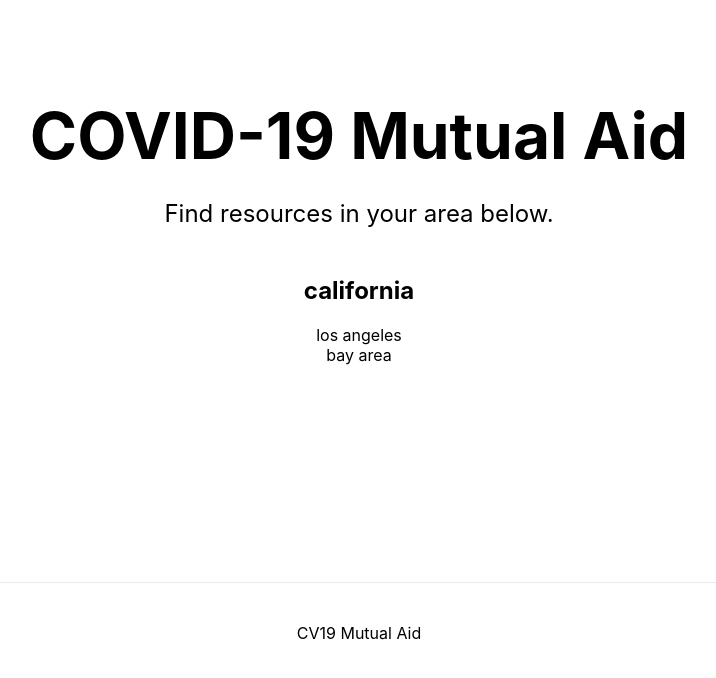
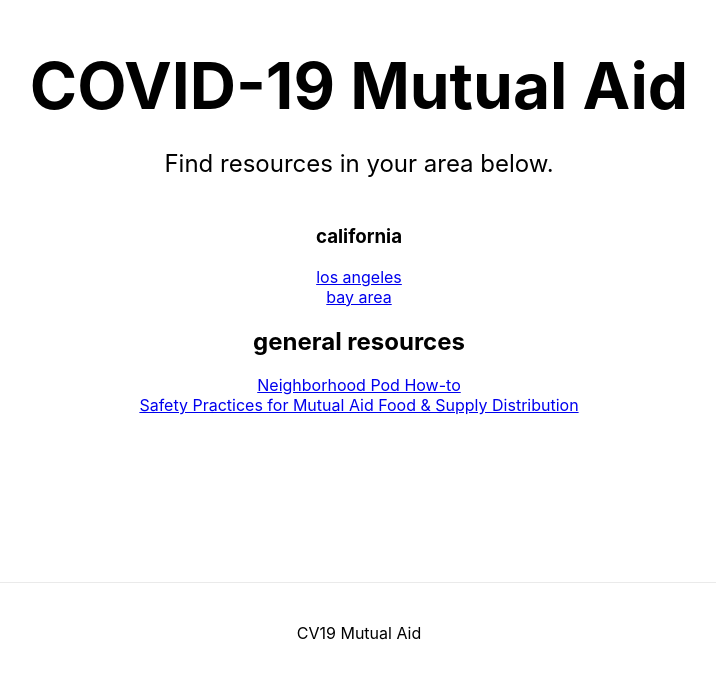
Before and after one commit to jeffrom/cv19-mutual-aid, a Next.js app: page / in a window 1280 px wide. Shown: the part 118-796 px from the top of the page, without its empty margins (281-997 px from the left). Built offline with nearby package versions, Linux system fonts and the light colour scheme.

Commit message:
feat: add general resources

```diff
--- /dev/null
+++ b/src/pages/general-resources.yml
@@ -0,0 +1,5 @@
+resources:
+  - name: Neighborhood Pod How-to
+    href: https://docs.google.com/document/d/1j8ADhLEuKNDZ1a_opmzudywJPKMXcNKu01V1xY2MiIA/mobilebasic
+  - name: Safety Practices for Mutual Aid Food & Supply Distribution
+    href: /zine/covid-supplydistro-masafetypracticeszine-web.pdf
--- a/src/pages/index.js
+++ b/src/pages/index.js
@@ -2,6 +2,7 @@ import Head from 'next/head'
 import Link from 'next/link'
 
 import regions from './region/all.yml'
+import generalResources from './general-resources.yml'
 
 const SubRegionLinks = ({subregions}) => {
   return subregions.map(({name}) => {
@@ -21,7 +22,7 @@ const RegionLinks = () => {
 
   return states.map((state) => (
     <>
-      <h2>{state}</h2>
+      <h3>{state}</h3>
       <SubRegionLinks subregions={regions[state]} />
     </>
   ))
@@ -30,7 +31,7 @@ const RegionLinks = () => {
 const Home = () => (
   <div className="container">
     <Head>
-      <title>CV-19 Mutual Aid Resource Directory</title>
+      <title>CV19 Mutual Aid Resource Directory</title>
       <link rel="icon" href="/favicon.ico" />
     </Head>
 
@@ -44,6 +45,12 @@ const Home = () => (
       </p>
 
       <RegionLinks />
+
+      <h2>general resources</h2>
+
+      {generalResources.resources.map(({name, href}) => (
+        <a href={href}>{name}</a>
+      ))}
     </main>
 
     <footer>
@@ -86,22 +93,6 @@ const Home = () => (
         display: flex;
         justify-content: center;
         align-items: center;
-      }
-
-      a {
-        color: inherit;
-        text-decoration: none;
-      }
-
-      .title a {
-        color: #0070f3;
-        text-decoration: none;
-      }
-
-      .title a:hover,
-      .title a:focus,
-      .title a:active {
-        text-decoration: underline;
       }
 
       .title {
```
Also changed, not shown: public/zeit.svg (deleted), 1 other file (tests, documents, lock files or other folders).
